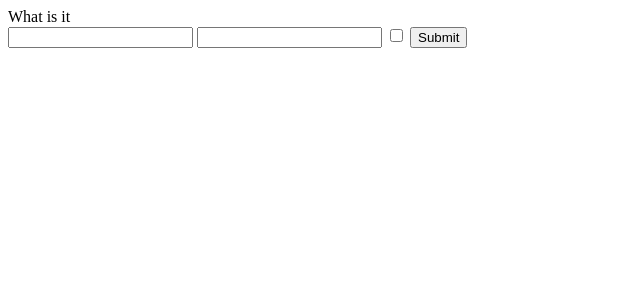
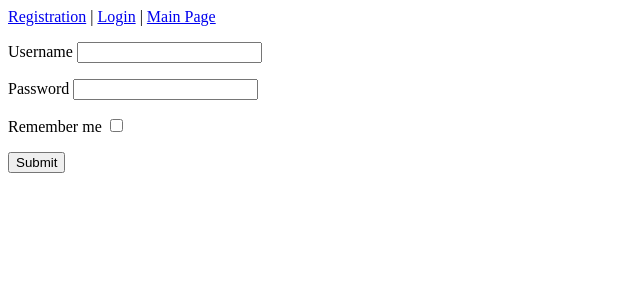
Before and after one commit to ManyLetters1337/LearningFlask, a Flask app: page /login in a window 1280 px wide. Shown: the top 300 px of the page, without its empty margins (0-640 px from the left). Run offline with Flask 2, Linux system fonts and the light colour scheme.

Commit message:
Add Registration

```diff
--- a/models.py
+++ b/models.py
@@ -1,12 +1,17 @@
 from flask import Flask
 from flask_sqlalchemy import SQLAlchemy
 from flask_login import LoginManager, UserMixin
+from werkzeug.security import generate_password_hash, check_password_hash
 from datetime import datetime
 
 app = Flask(__name__)
 app.config['SQLALCHEMY_DATABASE_URI'] = 'mysql+pymysql://Many_Letters:VitaLol1337@localhost/testDB'
 db = SQLAlchemy(app)
+login_manager = LoginManager(app)
 
+@login_manager.user_loader
+def load_user(user_id):
+    return db.session.query(User).get(user_id)
 
 class User(db.Model, UserMixin):
     __tablename__ = 'users'
--- a/templates/base.html
+++ b/templates/base.html
@@ -1,11 +1,13 @@
 <!DOCTYPE html>
 <html lang="en">
 <head>
-   What is it
     {% block head %}
     <link rel="stylesheet" href="style.css" />
-    <title>{% block title %}{% endblock %} - My Webpage</title>
+    <title>{% block title %}{% endblock %}</title>
     {% endblock %}
+    {% if not session['user_id'] %} <nav><a href="/registration">Registration</a> |  <a href="/login">Login</a> | {% endif %}
+       {% if session['user_id'] %} <a href="/logout">Logout</a> | {% endif %} <a href="/">Main Page</a></nav>
+    <p>
 </head>
 <body>
     <div id="content">{% block content %}{% endblock %}</div>
--- a/templates/index_page.html
+++ b/templates/index_page.html
@@ -1,7 +1,7 @@
 {% extends "base.html" %}
 {% block content %}
-	{% if username %}
-	Hello <a href="/logout"> {{ username }} </a>
+	{% if session['user_id'] %}
+	Hello <a href="/logout"> {{ session['user_id'] }} </a>
 	{% else %}
 	<a href = "/login">You are not logged in</a>
 	{% endif %}
--- a/templates/login.html
+++ b/templates/login.html
@@ -1,6 +1,38 @@
 {% extends "base.html" %}
 {% block content %}
-  {% for elmnent in form %}
-    {{ elmnent }}
-  {% endfor %}
+  {% for category, message in  get_flashed_messages(with_categories=true) %}
+  <spam class="{{ category }}">{{ message }}</spam>
+    {% endfor %}
+
+   <form action="" method="post">
+  {{ form.csrf_token }}
+  <p>
+      {{ form.username.label() }}
+      {{ form.username() }}
+      {% if form.username.errors %}
+    {% for error in form.username.errors %}
+        {{ error }}
+    {% endfor %}
+      {% endif %}
+  </p>
+  <p>
+      {{ form.password.label() }}
+      {{ form.password() }}
+      {% if form.password.errors %}
+    {% for error in form.password.errors %}
+        {{ error }}
+    {% endfor %}
+      {% endif %}
+  </p>
+  <p>
+      {{ form.remember.label() }}
+      {{ form.remember() }}
+  </p>
+  <p>
+      {{ form.submit() }}
+  </p>
+    </form>
+
+
+    {{ session['username'] }}
 {% endblock %}
```
Also changed, not shown: 2 other files.
